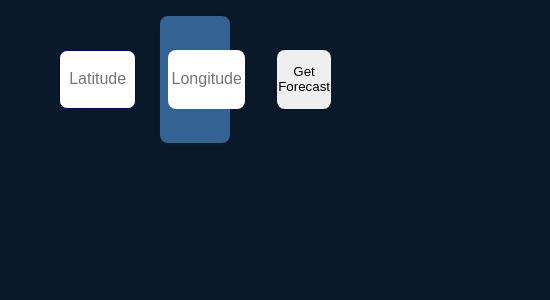
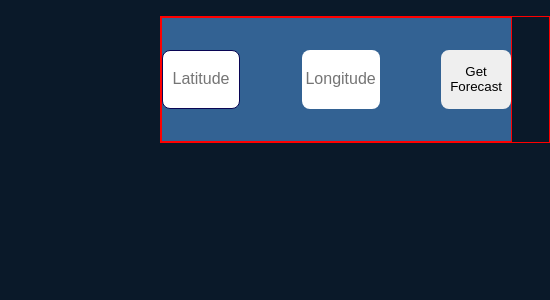
Before and after one commit to hermitex/cyweather, a React (Create React App) app: page / in a window 390 px wide. Shown: the top 300 px of the page, 550 px wide, since content can reach past the window. Built offline with nearby package versions, Linux system fonts and the light colour scheme; no server answers.

Commit message:
improve responsiveness

```diff
--- a/package.json
+++ b/package.json
@@ -16,7 +16,7 @@
     "web-vitals": "^2.1.4"
   },
   "scripts": {
-    "start": "node server.js",
+    "start": "react-scripts start",
     "build": "react-scripts build",
     "test": "react-scripts test",
     "eject": "react-scripts eject",
--- a/src/assets/css/dashboard.css
+++ b/src/assets/css/dashboard.css
@@ -38,16 +38,16 @@ body {
 .formContainer {
   display: flex;
   height: 15vh;
-  /* min-width: fit-content;  */
-  width: 100%;
-  justify-content: center;
+  width: 100vw;
+  /* justify-content: center;
   align-items: center;
   box-shadow: rgba(50, 50, 93, 0.25) 0px 2px 5px -1px,
     rgba(0, 0, 0, 0.3) 0px 1px 3px -1px;
   border-radius: 0.5rem;
   padding: 2rem;
   background-color: #336293;
-  color: #090554;
+  color: #090554; */
+  border: 1px solid red;
 }
 
 .formControl {
@@ -93,6 +93,11 @@ button[type="submit"] {
   justify-content: space-between;
   align-items: center;
   gap: 2rem;
+  border: 1px solid red;
+  background-color: #336293;
+
+  width: 90vw !important;
+
 }
 
 
--- a/src/assets/css/hero.css
+++ b/src/assets/css/hero.css
@@ -51,7 +51,7 @@ video {
 
 .hero-chart-container {
   height: 70%;
-  width: 70%;
+  width: 50%;
   background-color: #508fd3c6;
   border-radius: 0.5rem;
 }
@@ -68,11 +68,35 @@ video {
   justify-content: space-between;
 }
 
-.xl-font{
+.xl-font {
   font-size: 10rem;
   display: inline;
   color: orange;
 }
-.xl-font sup{
+.xl-font sup {
   font-size: 1rem;
 }
+
+@media screen and (max-width: 768px) {
+  .hero-container {
+
+    height: 55vh;
+
+  }
+  .temp-widget {
+    position: relative;
+    width: 95%;
+    height: 95%;
+  }
+
+  .temp-widget > * {
+    width: 100%;
+  }
+
+  .flex {
+    align-items: center;
+    display: flex;
+    flex-direction: column;
+    justify-content: space-between;
+  }
+}
--- a/src/components/Chart.jsx
+++ b/src/components/Chart.jsx
@@ -5,7 +5,6 @@ import {
   CartesianGrid,
   Tooltip,
   ResponsiveContainer,
-  YAxis,
 } from "recharts";
 import createChartData from "./createChatData";
 
@@ -16,13 +15,12 @@ const Chart = ({ data, title, aspect, id }) => {
       <div className="title" id={id}>
         <h1>{title}</h1>
       </div>
-      <ResponsiveContainer width="100%" aspect={aspect} >
+      <ResponsiveContainer width="100%" aspect={aspect}>
         <AreaChart
           width={830}
           height={250}
           data={chartData}
           margin={{ top: 10, right: 15, left: 15, bottom: 0 }}
-
         >
           <defs>
             <linearGradient id="title" x1="0" y1="0" x2="0" y2="1">
--- a/src/components/Hero.jsx
+++ b/src/components/Hero.jsx
@@ -7,7 +7,6 @@ const getDate = () => {
   let date = new Date();
   let hours = date.getHours();
   let minutes = date.getMinutes();
-  let year = date.getFullYear();
   let seconds = date.getSeconds();
   if (hours < 10) {
     hours = `0${hours}`;
@@ -18,7 +17,7 @@ const getDate = () => {
   if (seconds < 10) {
     seconds = `0${seconds}`;
   }
-  return `${year} - ${hours}:${minutes}:${seconds}`;
+  return `${hours}:${minutes}:${seconds}`;
 };
 
 const Hero = ({ data, title, id }) => {
```
